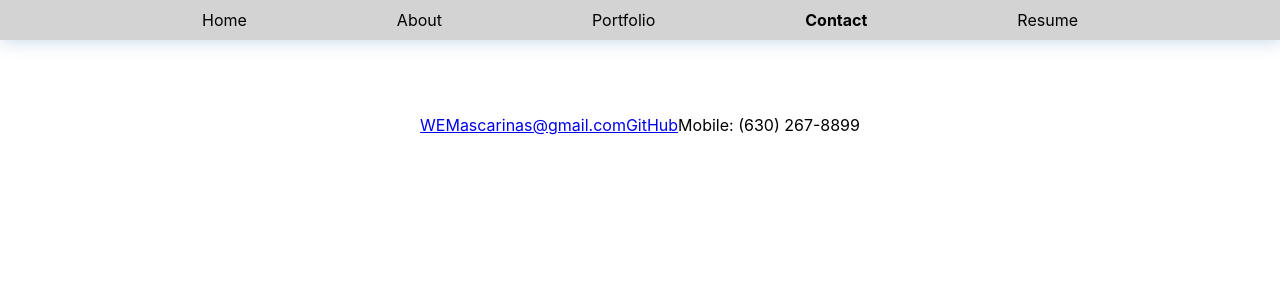
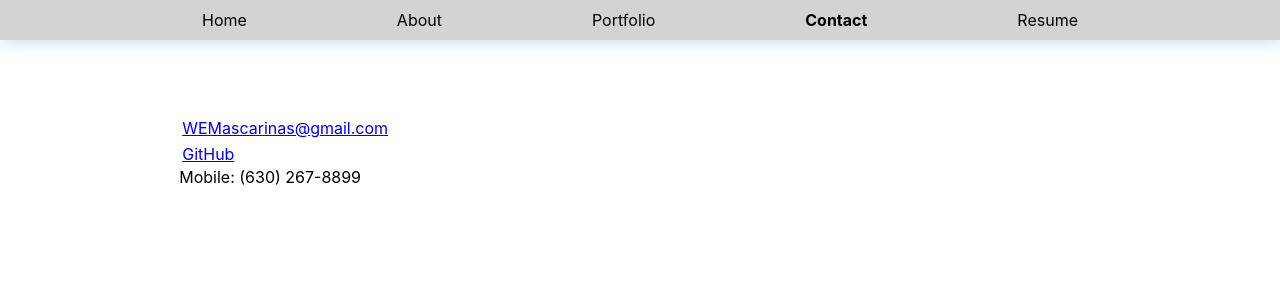
Before and after one commit to DT-1236/personal-site, a React (Create React App) app: page /contact in a window 1280 px wide. Shown: the top 300 px of the page. Built offline with nearby package versions, Linux system fonts and the light colour scheme; the HTML template or start-up script is replaced by a standard one.

Commit message:
CSS change. Likely to deprecate this page soon

```diff
--- a/src/components/Contact.js
+++ b/src/components/Contact.js
@@ -4,16 +4,23 @@ import styled from 'styled-components';
 
 const CLink = styled(Link)`
   text-decoration: null;
+  margin: 3px;
+`;
+
+const Container = styled.div`
+  display: flex;
+  flex-direction: column;
+  width: 100%;
 `;
 
 class Contact extends Component {
   render() {
     return (
-      <div className="Contact">
+      <Container className="Contact">
         <CLink to="WEMascarinas@gmail.com">WEMascarinas@gmail.com</CLink>
         <CLink to="https://github.com/DT-1236">GitHub</CLink>
         Mobile: (630) 267-8899
-      </div>
+      </Container>
     );
   }
 }
```
